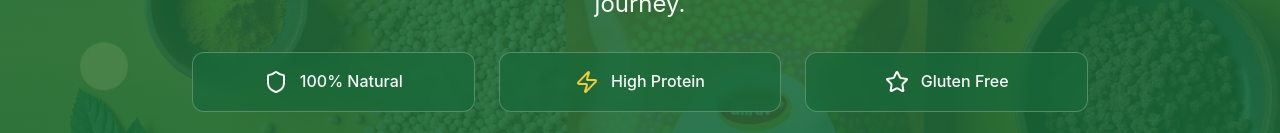
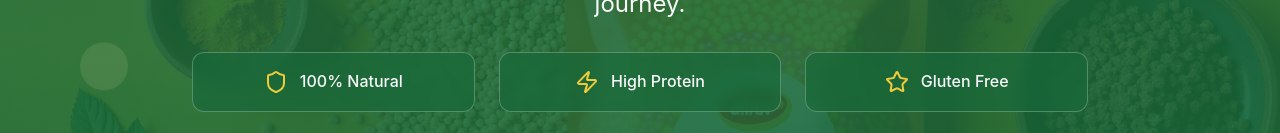
Before and after one commit to poojaribharath/dhruvs-millet-delight, a React (Vite) app: page / in a window 1280 px wide. Shown: the part 413-546 px from the top of the page. Built offline with nearby package versions, Linux system fonts and the light colour scheme.

Commit message:
Changes
Co-authored-by: poojaribharath <3991278+poojaribharath@users.noreply.github.com>

```diff
--- a/src/components/Hero.tsx
+++ b/src/components/Hero.tsx
@@ -43,7 +43,7 @@ const Hero = () => {
           {/* Features */}
           <div className="grid grid-cols-1 md:grid-cols-3 gap-6 mb-10">
             <div className="flex items-center justify-center space-x-3 bg-foreground/70 backdrop-blur-sm border border-primary-foreground/25 rounded-lg p-4">
-              <Shield className="w-6 h-6 text-mint" aria-hidden="true" />
+              <Shield className="w-6 h-6 text-turmeric" aria-hidden="true" />
               <span className="font-medium">100% Natural</span>
             </div>
             <div className="flex items-center justify-center space-x-3 bg-foreground/70 backdrop-blur-sm border border-primary-foreground/25 rounded-lg p-4">
@@ -51,7 +51,7 @@ const Hero = () => {
               <span className="font-medium">High Protein</span>
             </div>
             <div className="flex items-center justify-center space-x-3 bg-foreground/70 backdrop-blur-sm border border-primary-foreground/25 rounded-lg p-4">
-              <Star className="w-6 h-6 text-mint" aria-hidden="true" />
+              <Star className="w-6 h-6 text-turmeric" aria-hidden="true" />
               <span className="font-medium">Gluten Free</span>
             </div>
           </div>
```
